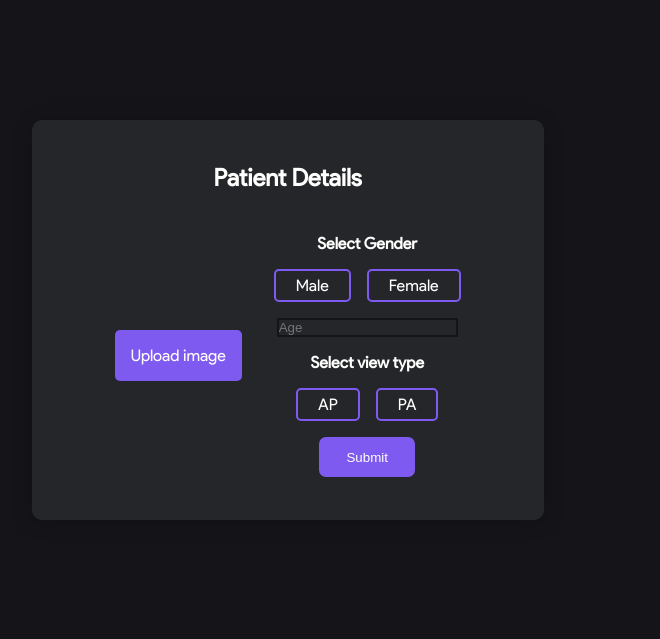
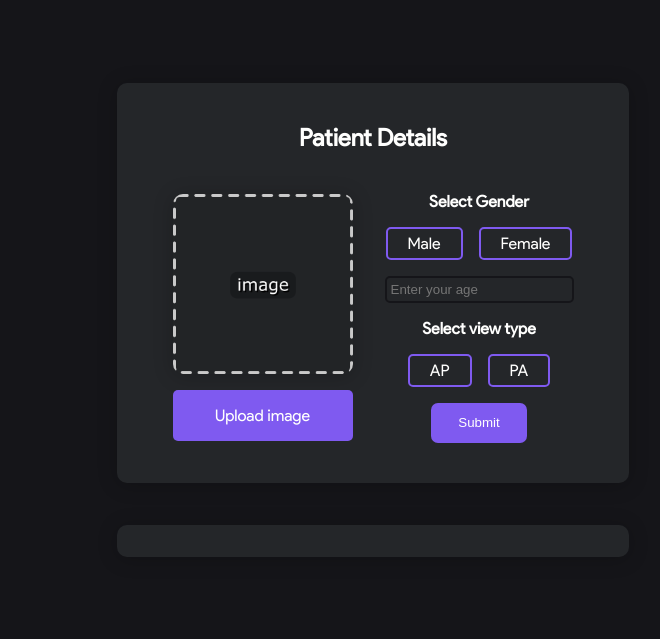
Before and after one commit to hakai2k/lcc, a Flask app: page /model.html in a window 1280 px wide. Shown: the part 80-719 px from the top of the page, without its empty margins (267-927 px from the left). Run offline with Flask 3, Linux system fonts and the light colour scheme.

Commit message:
made changes to form
-Added image place holder
-Image changes once user uploads
-Need to add how to use

```diff
--- a/static/css/model.css
+++ b/static/css/model.css
@@ -43,8 +43,10 @@ main{
     height: 80vh;
     padding: 5% 10%;
     display: flex;
+    flex-direction : column;
     align-items: center;
     justify-content: space-evenly;
+    gap: 1.5rem;
 }
 
 form{
@@ -74,8 +76,16 @@ form{
             border: 2px solid var(--bgColor);
             color: var(--headerColor);
         }
+        & #age {
+            width: auto;
+            padding: 0.25rem;
+            border-radius: 5px;
+        }
     }
     .image-container{
+        display: flex;
+        flex-direction: column;
+        gap: 1rem;
         & input{
             display: none;
         }
@@ -83,6 +93,13 @@ form{
             padding: 1rem;
             background-color: var(--btnColor);
             border-radius: 5px;
+            text-align: center;
+        }
+        #new-image{
+        box-shadow: 0px 2px 20px 0.5px rgba(0, 0, 0, 0.2);
+            border-radius: 10px;
+            height: 180px;
+            width: 180px;
         }
     }
 }
@@ -114,3 +131,12 @@ form{
         background-color: var(--btnColor);
     }
 }
+
+.response-text{
+    display: block;
+    background-color: var(--bgColor2);
+    border-radius: 10px;
+    box-shadow: 0px 2px 20px 0.5px rgba(0, 0, 0, 0.2);
+    width: 40vw;
+    padding: 1rem;
+}
--- a/template/model.html
+++ b/template/model.html
@@ -15,6 +15,7 @@
             <h2>Patient Details</h2>
             <div class="form-main-container">
                 <div class="image-container">
+                    <img id="new-image" src="../static/css/logo/model/image-place-holder.png" alt="">
                     <input type="file" id="image" class="select-image" name="image" accept="image/*" required>
                     <label for="image">Upload image</label>
                 </div>
@@ -26,7 +27,7 @@
                         <input type="radio" id="fgender" name="gender" value="F" required>
                         <label for="fgender">Female</label>
                     </div>
-                    <input type="text" id="age" name="age" placeholder="Age" required>
+                    <input type="text" id="age" name="age" placeholder="Enter your age" required>
                     <h4>Select view type</h4>
                     <div class="radio-container">
                         <input type="radio" id="viewap" name="view" value="AP" required>
@@ -45,15 +46,30 @@
     <section class="how-to-section">
     </section>
     <script>
-        const URL = 'http://127.0.0.1:5000/model.html'
+        const inputImage = document.getElementById('image')
+        const newImage = document.getElementById('new-image')
+        inputImage.onchange = function () {
+            newImage.src = URL.createObjectURL(inputImage.files[0])
+        }
+
+        const APIURL = 'http://127.0.0.1:5000/model.html'
         const preForm = document.getElementById('preForm')
+        const response_block = document.getElementsByClassName('response-text')
         preForm.addEventListener('submit', async (e) => {
             e.preventDefault()
             const data = new FormData(preForm)
-            const response = await fetch(URL, {method:'POST', body:data})
+            const response = await fetch(APIURL, {method:'POST', body:data})
             const prediction = await response.json()
             output = document.getElementById('output')
-            output.innerHTML = prediction
+            if (prediction < 40){
+                output.innerHTML = `According to the predictions, only less than ${prediction}% of the patterns indicate that there maybe cancer present in the lungs. However do not take this seriously as this model is still learning from new data.`
+            }
+            else if(prediction > 40 && prediction < 60){
+                output.innerHTML = `I have found over ${prediction}% patterns that match the symptoms that indicate that there is cancer being developed in the lungs. `
+            }
+            else{
+                output.innerHTML = `Over ${prediction} of the patterns match that there is cancer present in the lungs. There is enough evidence of cancer being present.`
+            }
         })
     </script>
 </body>
```
Also changed, not shown: static/css/about.css (+0 -13 lines), static/css/logo/model/image-place-holder.png (added).
